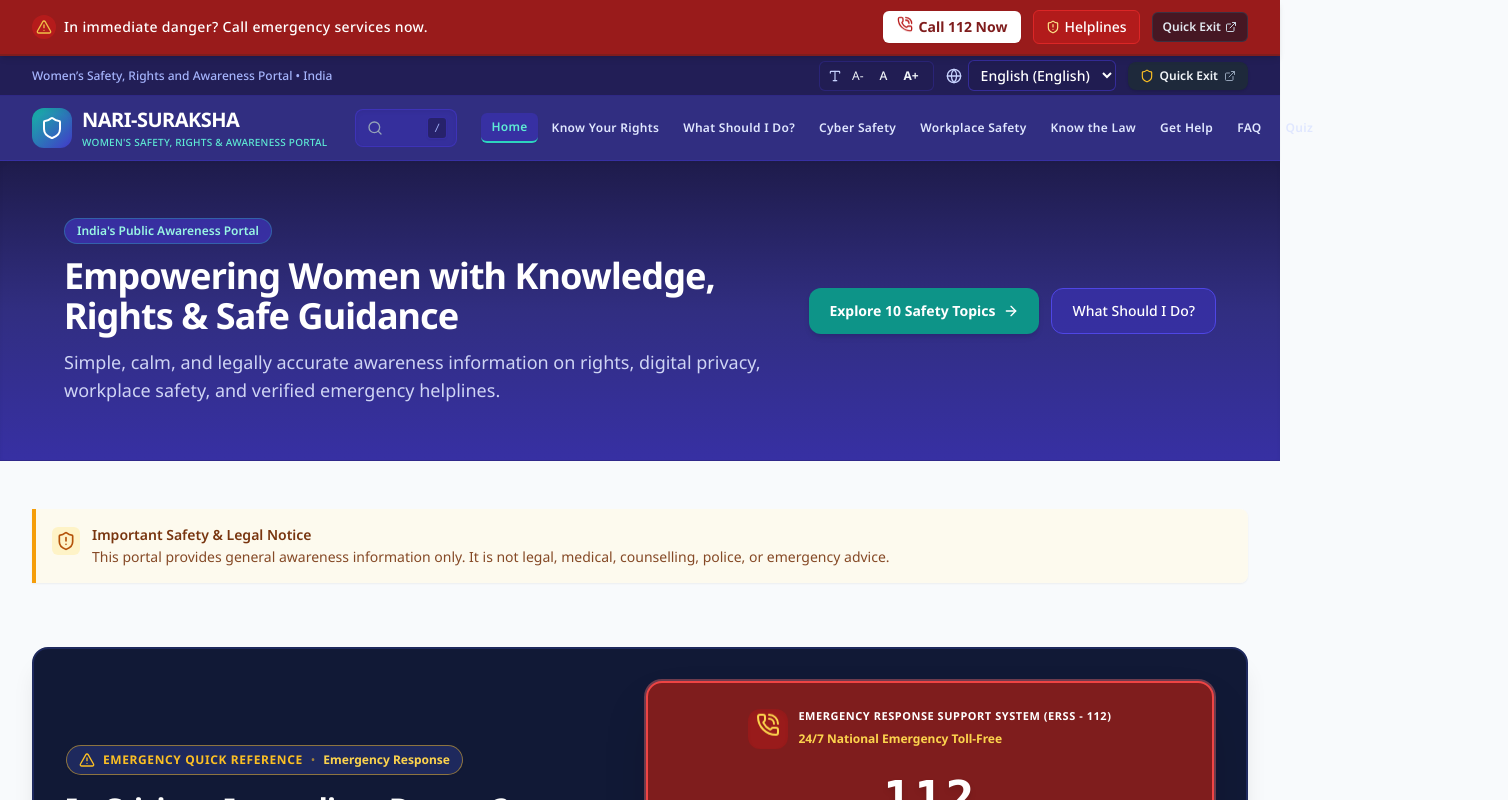
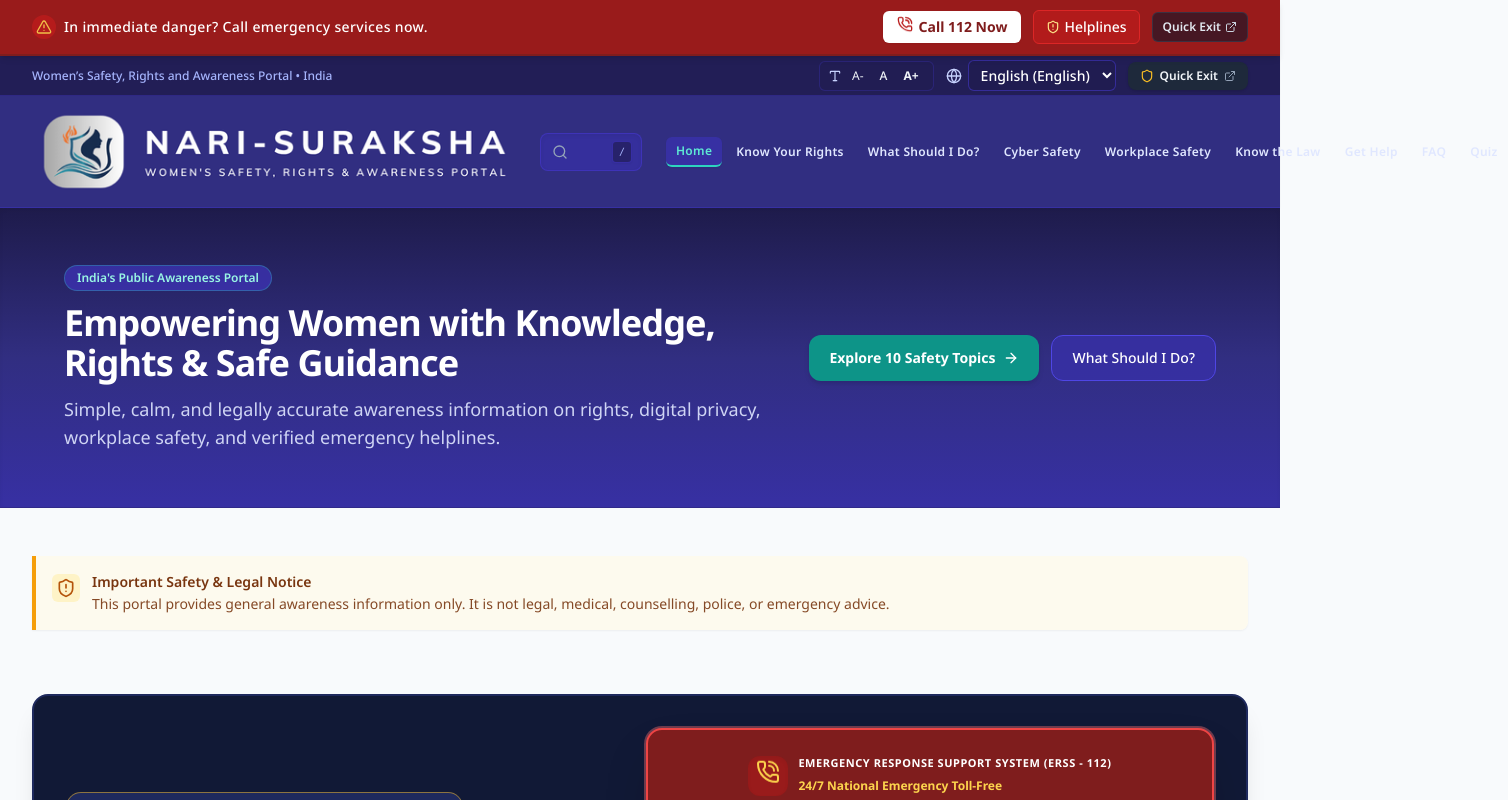
Before and after one commit to pt1402/nari-suraksha, a React (Vite) app: page / in a window 1280 px wide. Shown: the top 800 px of the page, 1508 px wide, since content can reach past the window. Built offline with nearby package versions, Linux system fonts and the light colour scheme.

Commit message:
feat: add existing NARI-SURAKSHA header logo

```diff
--- a/src/components/navigation/Header.tsx
+++ b/src/components/navigation/Header.tsx
@@ -1,7 +1,7 @@
 import React, { useState } from 'react';
 import { Link, NavLink } from 'react-router-dom';
-import { Shield, Menu, Search } from 'lucide-react';
-import { APP_NAME, NAV_LINKS } from '@/lib/constants';
+import { Menu, Search } from 'lucide-react';
+import { NAV_LINKS } from '@/lib/constants';
 import { LanguageSelector } from './LanguageSelector';
 import { FontSizeAdjuster } from '../accessibility/FontSizeAdjuster';
 import { QuickExitButton } from '../emergency/QuickExitButton';
@@ -43,23 +43,20 @@ export const Header: React.FC = () => {
 
       {/* Main Navigation Bar */}
       <div className="max-w-7xl mx-auto px-4 sm:px-6 lg:px-8">
-        <div className="flex items-center justify-between h-16 gap-3 sm:gap-4">
+        <div className="flex items-center justify-between min-h-16 py-1.5 sm:py-2 gap-2 sm:gap-4">
           {/* Brand Logo */}
           <Link
             to="/"
-            className="flex items-center gap-2.5 focus:outline-none focus:ring-2 focus:ring-teal-400 rounded-lg p-1 -ml-1 shrink-0"
+            className="flex items-center focus:outline-none focus:ring-2 focus:ring-teal-400 rounded-lg p-0.5 shrink-0"
+            aria-label="NARI-SURAKSHA — Women’s Safety, Rights & Awareness Portal"
           >
-            <div className="p-2 bg-gradient-to-br from-teal-500 to-primary-700 rounded-xl shadow-inner text-white">
-              <Shield className="w-5 h-5 sm:w-6 sm:h-6" aria-hidden="true" />
-            </div>
-            <div>
-              <span className="text-lg sm:text-xl font-bold tracking-tight text-white block leading-tight">
-                {APP_NAME}
-              </span>
-              <span className="text-[10px] text-teal-300 font-medium tracking-wide block uppercase">
-                {t('app.tagline', { defaultValue: 'Awareness & Safety' })}
-              </span>
-            </div>
+            <img
+              src="/brand/nari-suraksha-header.jpg"
+              alt="NARI-SURAKSHA — Women’s Safety, Rights & Awareness Portal"
+              width={500}
+              height={95}
+              className="block object-contain max-w-full w-[130px] min-[360px]:w-[150px] min-[400px]:w-[180px] sm:w-[240px] md:w-[280px] lg:w-[360px] xl:w-[480px] max-w-[500px] h-auto"
+            />
           </Link>
 
           {/* Desktop Global Search Field */}
```
Also changed, not shown: public/brand/nari-suraksha-header.jpg (added), public/brand/nari-suraksha-header.png (added).
